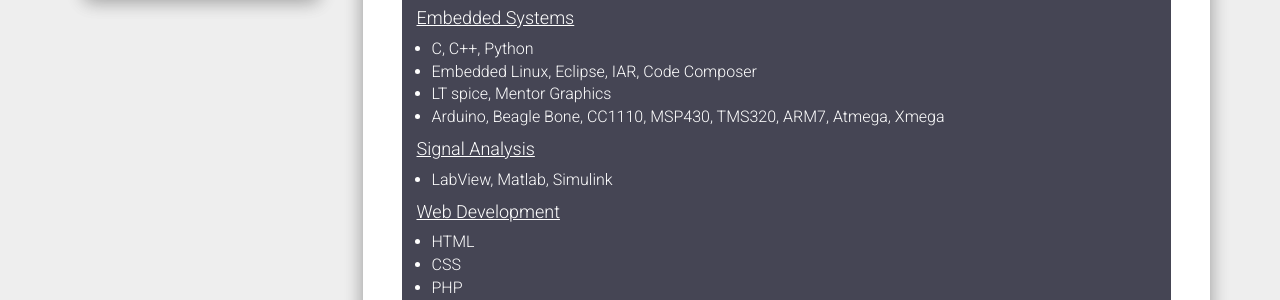
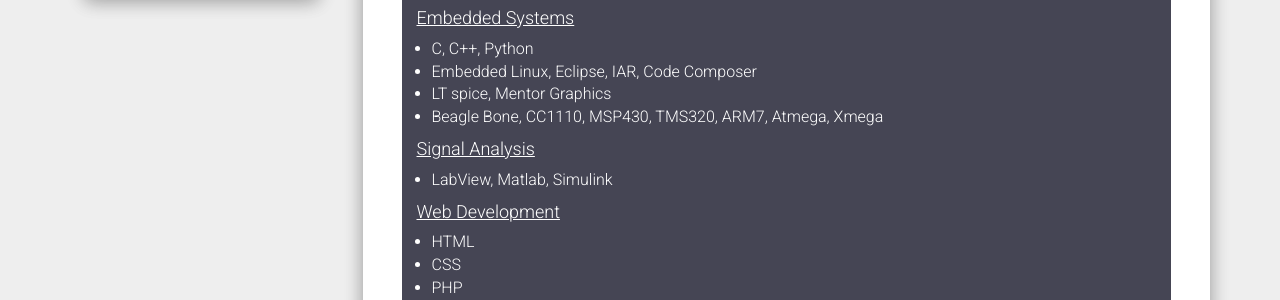
Before and after one commit to safifi4/bio-website, a Jekyll site: the page built from resume.md, in a window 1280 px wide and 900 px high, scrolled down 353 px. Shown: the part 153-453 px from the top of the window. Built offline with Jekyll 4.4.1, drawn with Linux system fonts in a browser that asks for light colours; nearby versions of some CDN libraries.

Commit message:
Update resume.md

```diff
--- a/resume.md
+++ b/resume.md
@@ -39,7 +39,7 @@
         <li>C, C++, Python </li>
         <li>Embedded Linux, Eclipse, IAR, Code Composer</li>
         <li>LT spice, Mentor Graphics</li>
-        <li>Arduino, Beagle Bone, CC1110, MSP430, TMS320, ARM7, Atmega, Xmega</li>
+        <li>Beagle Bone, CC1110, MSP430, TMS320, ARM7, Atmega, Xmega</li>
     </ul>
     <h4><ins>Signal Analysis</ins></h4>
     <ul>
@@ -133,5 +133,4 @@
   <p> <u>2013</u>: Value Stream Mapping</p>
   <p> <u>2013</u>: Lean Manufacturing </p>
   <p> <u>2012</u>: Workplace Communication </p>
-
 </div>
```
